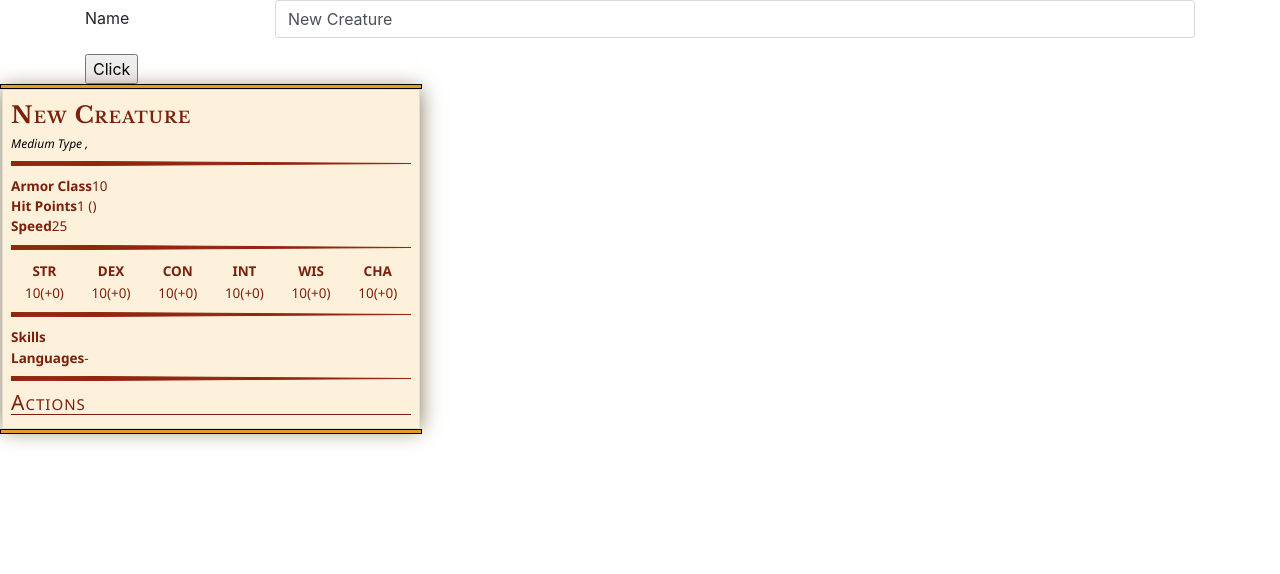
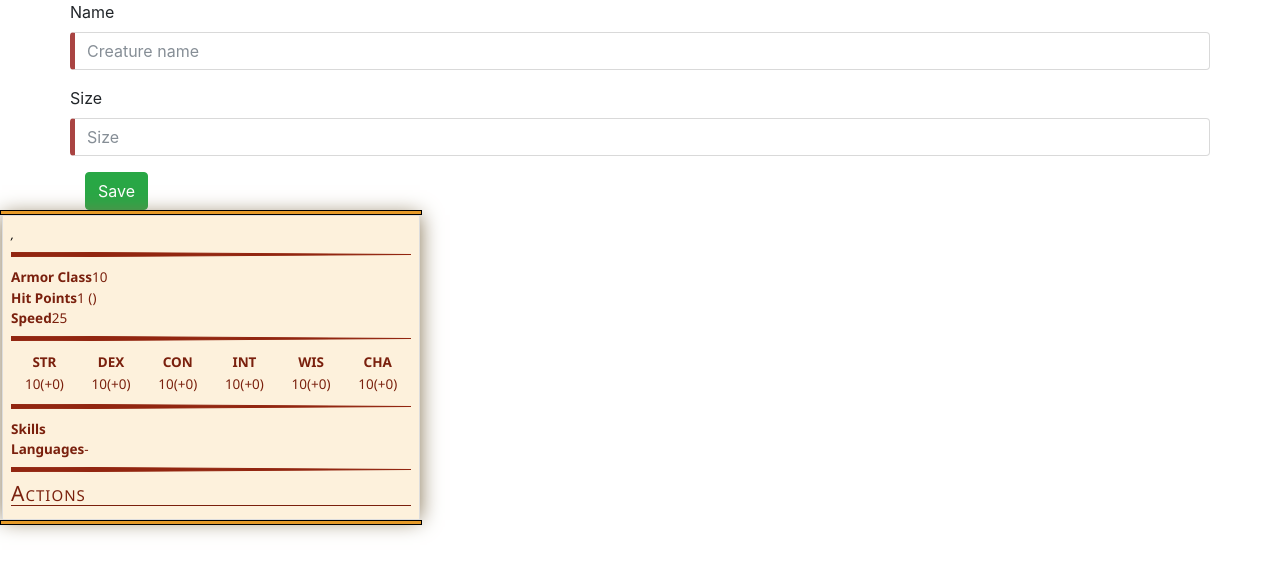
Before and after one commit to mikeframpo/krumm, an Angular app in the folder krumm-ui/: page / in a window 1280 px wide. Shown: the top 574 px of the page. Built offline with nearby package versions, Linux system fonts and the light colour scheme.

Commit message:
utilising ngForms features in edit component

```diff
--- a/krumm-ui/src/app/creep-newedit.ts
+++ b/krumm-ui/src/app/creep-newedit.ts
@@ -1,8 +1,8 @@
 
 export const CREEP_NEWEDIT = {
-  name: "New Creature",
-  size: "Medium",
-  type: "Type",
+  name: null,
+  size: null,
+  type: null,
   subtype: null,
   alignment: null,
   armor_class: 10,
--- a/krumm-ui/src/app/creep.ts
+++ b/krumm-ui/src/app/creep.ts
@@ -15,7 +15,6 @@ export class Creep {
   intelligence: number;
   wisdom: number;
   charisma: number;
-  stealth: number;
   damage_vulnerabilities: string;
   damage_resistances: string;
   damage_immunities: string;
--- /dev/null
+++ b/krumm-ui/src/app/edit-creep.component.css
@@ -0,0 +1,8 @@
+
+.ng-valid[required], .ng-valid.required  {
+  border-left: 5px solid #42A948; /* green */
+}
+
+.ng-invalid:not(form)  {
+  border-left: 5px solid #a94442; /* red */
+}
--- a/krumm-ui/src/app/edit-creep.component.html
+++ b/krumm-ui/src/app/edit-creep.component.html
@@ -1,10 +1,22 @@
 <div *ngIf="creep" class="container">
+
   <div class="form-group row">
-    <label class="col-2 col-form-label">Name</label>
-    <div class="col-10">
-      <input class="form-control" type="text" [(ngModel)]="creep.name">
-    </div>
+    <label for="name" class="form-label">Name</label>
+    <input id="name" name="name" type="text" required placeholder="Creature name"
+          class="form-control" [(ngModel)]="creep.name" #nameElem #name="ngModel"
+          (focus)="nameFocused=true" (blur)="nameFocused=false">
+    <p [hidden]="!nameFocused || name.valid" class="alert alert-danger">
+      Name is required
+    </p>
   </div>
-  <button (click)="onClick()">Click</button>
+
+  <div class="form-group row">
+    <label for="size" class="form-label">Size</label>
+    <input id="size" name="size" type="size" required placeholder="Size"
+          class="form-control" [(ngModel)]="creep.size">
+  </div>
+
+  <button type="submit" class="btn btn-success">Save</button>
+
 </div>
 <stat-block [creep]="creep"></stat-block>
--- a/krumm-ui/src/app/edit-creep.component.ts
+++ b/krumm-ui/src/app/edit-creep.component.ts
@@ -5,7 +5,8 @@ import { CREEP_NEWEDIT } from "./creep-newedit";
 
 @Component({
   selector: 'edit-creep',
-  templateUrl: 'edit-creep.component.html'
+  templateUrl: 'edit-creep.component.html',
+  styleUrls: ['edit-creep.component.css']
 })
 export class EditCreepComponent implements OnInit {
 
```
